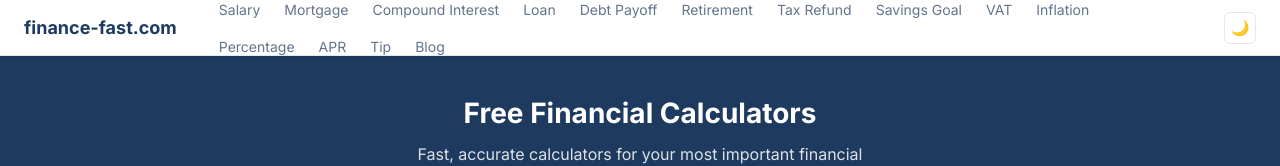
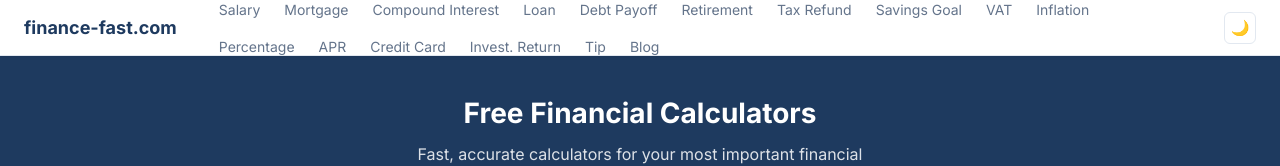
Before and after one commit to aure84/finance-calculator, a React (Vite) app: page / in a window 1280 px wide. Shown: the top 166 px of the page. Built offline with nearby package versions, Linux system fonts and the light colour scheme.

Commit message:
feat: wire credit card and investment return routes and nav

```diff
--- a/src/AppContent.tsx
+++ b/src/AppContent.tsx
@@ -15,6 +15,8 @@ import InflationPage from './pages/InflationPage'
 import PercentagePage from './pages/PercentagePage'
 import AprPage from './pages/AprPage'
 import TipPage from './pages/TipPage'
+import CreditCardPage from './pages/CreditCardPage'
+import InvestmentReturnPage from './pages/InvestmentReturnPage'
 import BlogIndexPage from './pages/BlogIndexPage'
 import BlogPostPage from './pages/BlogPostPage'
 import DisclaimerPage from './pages/legal/DisclaimerPage'
@@ -44,6 +46,8 @@ export default function AppContent() {
         <Route path="/percentage-calculator" element={<PercentagePage />} />
         <Route path="/apr-calculator" element={<AprPage />} />
         <Route path="/tip-calculator" element={<TipPage />} />
+        <Route path="/credit-card-payoff-calculator" element={<CreditCardPage />} />
+        <Route path="/investment-return-calculator" element={<InvestmentReturnPage />} />
         <Route path="/blog" element={<BlogIndexPage />} />
         <Route path="/blog/:slug" element={<BlogPostPage />} />
         <Route path="/about" element={<AboutPage />} />
--- a/src/components/Nav.tsx
+++ b/src/components/Nav.tsx
@@ -30,6 +30,8 @@ const links = [
   { to: '/inflation-calculator', label: 'Inflation' },
   { to: '/percentage-calculator', label: 'Percentage' },
   { to: '/apr-calculator', label: 'APR' },
+  { to: '/credit-card-payoff-calculator', label: 'Credit Card' },
+  { to: '/investment-return-calculator', label: 'Invest. Return' },
   { to: '/tip-calculator', label: 'Tip' },
   { to: '/blog', label: 'Blog' },
 ]
--- a/src/entry-server.tsx
+++ b/src/entry-server.tsx
@@ -37,6 +37,8 @@ export function getAllRoutes(): string[] {
     '/percentage-calculator',
     '/apr-calculator',
     '/tip-calculator',
+    '/credit-card-payoff-calculator',
+    '/investment-return-calculator',
     '/blog',
     '/about',
     '/contact',
```
